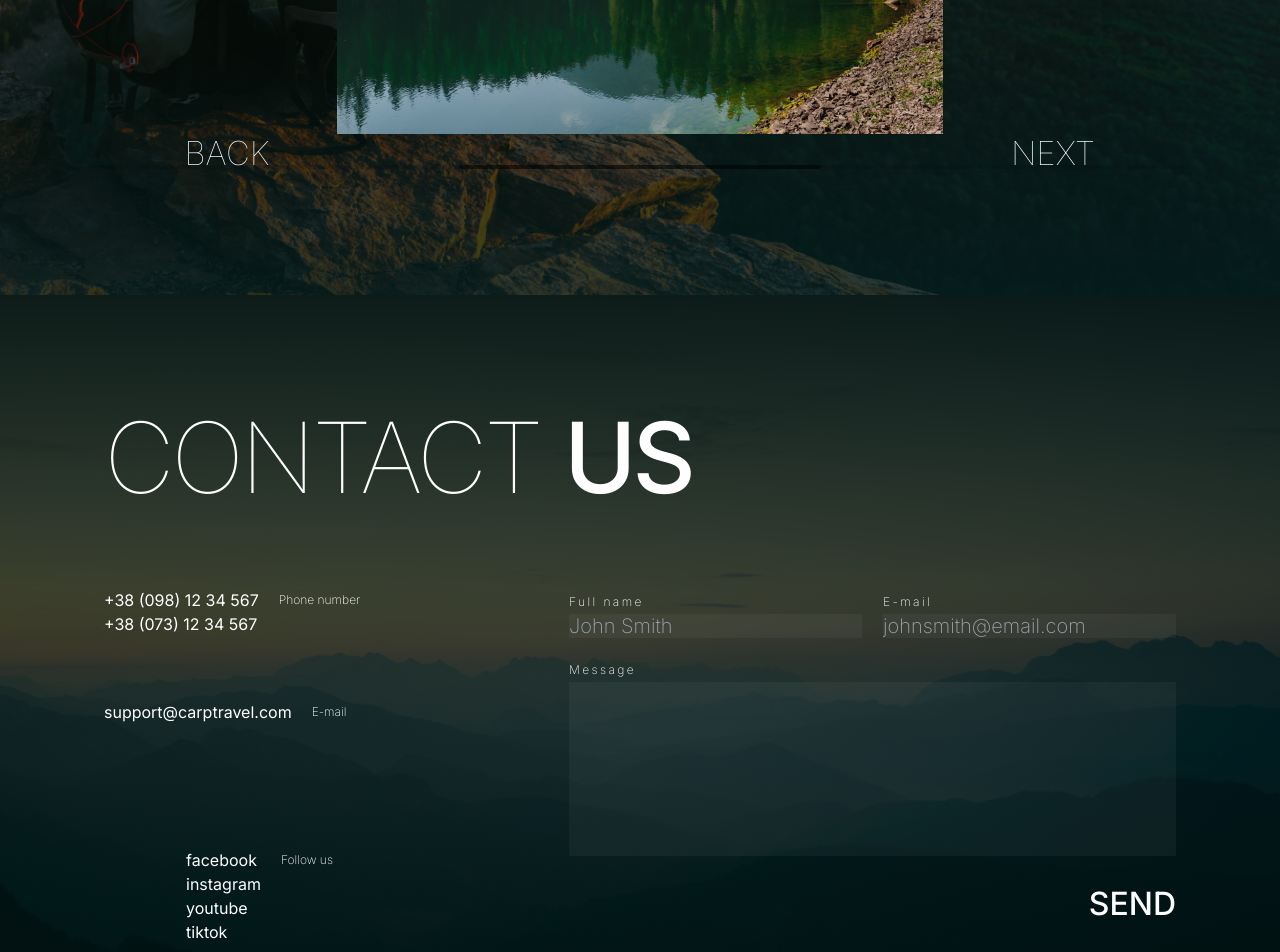
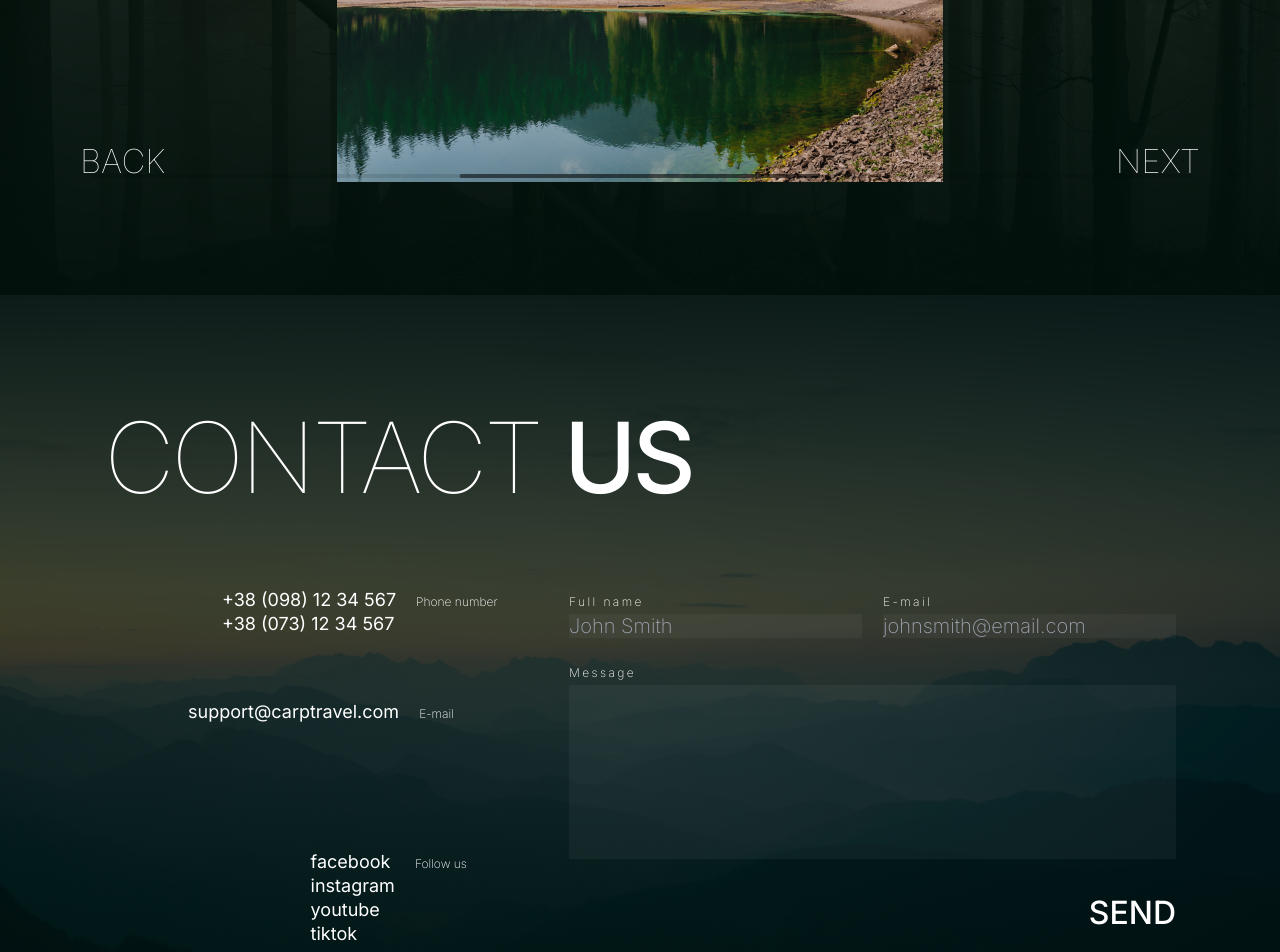
Before and after one commit to Nataly-Moskalenko/carpathians-travel, a Next.js app: page / in a window 1280 px wide. Shown: the part 2080-3032 px from the top of the page. Built offline with nearby package versions, Linux system fonts and the light colour scheme.

Commit message:
adds responsive styles to contact form

```diff
--- a/app/components/Contacts.js
+++ b/app/components/Contacts.js
@@ -4,9 +4,9 @@ export default function Contacts() {
   return (
     <section
       id="Contacts"
-      className="text-white h-[762px] bg-light-gray w-full bg-image-contacts bg-center bg-no-repeat bg-cover p-20"
+      className="text-white h-[856px] md:h-[691px] lg:h-[762px] bg-light-gray w-full bg-image-contacts bg-center bg-no-repeat bg-cover pl-5 pr-5 pt-[56px] pb-[56px] md:pl-8 md:pr-8 md:pt-[64px] md:pb-[64px] lg:p-20"
     >
-      <div className="p-6">
+      <div className="lg:p-6 w-[320px] md:w-[768px] lg:w-full mx-auto">
         <h2 className="w-[606px]">
           <span className="text-[40px] md:text-[67px] lg:text-[98px] font-thin uppercase tracking-[-1.6px] md:tracking-[-2.68px] lg:tracking-[-3.92px] leading-[56px] md:leading-[1.2]">
             Contact{' '}
@@ -15,37 +15,39 @@ export default function Contacts() {
             us
           </span>
         </h2>
-        <div className="flex justify-between mt-[71px]">
-          <div className="w-[311px]">
-            <div className="flex gap-5 mb-[64px]">
+        <div className="lg:flex lg:justify-between mt-9 lg:mt-[71px]">
+          <div className="mb-3 md:mb-[64px] lg:mb-0 md:flex gap-[90px] lg:block">
+            <div>
+              <div className="flex items-baseline gap-5 mb-[24px] lg:mb-[64px] ml-[42px] md:ml-[64px] lg:ml-[118px]">
                 <ul>
                   <li>
-                  <p className="text-lg font-normal leading-6">+38 (098) 12 34 567</p>
+                    <p className="text-[14px] md:text-[16px] lg:text-[18px] font-normal leading-6">+38 (098) 12 34 567</p>
                   </li>
                   <li>
-                  <p className="text-lg font-normal leading-6">+38 (073) 12 34 567</p>
+                    <p className="text-[14px] md:text-[16px] lg:text-[18px] font-normal leading-6">+38 (073) 12 34 567</p>
                   </li>
                 </ul>
-              <p className="text-[12px] font-extralight leading-6">Phone number</p>
+                <p className="text-[12px] font-extralight leading-[20px] lg:leading-6">Phone number</p>
               </div>
-            <div className="flex  gap-5 mb-[124px]">
-              <p className="text-lg font-normal leading-6">support@carptravel.com</p>
-              <p className="text-[12px] font-extralight leading-6">E-mail</p>
+              <div className="flex items-baseline gap-5 mb-[24px] md:mb-0 lg:mb-[124px] ml-[16px] md:ml-[34px] lg:ml-[84px]">
+                <p className="text-[14px] md:text-[16px] lg:text-[18px] font-normal leading-6">support@carptravel.com</p>
+                <p className="text-[12px] font-extralight leading-[20px] lg:leading-6">E-mail</p>
               </div>
-            <div className="flex justify-center flex-row-reverse gap-5">
-              <p className="text-[12px] font-extralight leading-6">Follow us</p>
+            </div>
+            <div className="flex items-baseline justify-center lg:flex-row-reverse gap-5 ml-[72px] md:ml-0 lg:ml-[176px]">
+              <p className="text-[12px] font-extralight leading-[20px] lg:leading-6">Follow us</p>
               <ul>
                 <li>
-                  <p className="text-lg font-normal leading-6">facebook</p>
+                  <p className="text-[14px] md:text-[16px] lg:text-[18px] font-normal leading-6">facebook</p>
                 </li>
                 <li>
-                  <p className="text-lg font-normal leading-6">instagram</p>
+                  <p className="text-[14px] md:text-[16px] lg:text-[18px] font-normal leading-6">instagram</p>
                 </li>
                 <li>
-                  <p className="text-lg font-normal leading-6">youtube</p>
+                  <p className="text-[14px] md:text-[16px] lg:text-[18px] font-normal leading-6">youtube</p>
                 </li>
                 <li>
-                  <p className="text-lg font-normal leading-6">tiktok</p>
+                  <p className="text-[14px] md:text-[16px] lg:text-[18px] font-normal leading-6">tiktok</p>
                 </li>
               </ul>
             </div>
--- a/app/components/FormContacts.js
+++ b/app/components/FormContacts.js
@@ -12,9 +12,9 @@ export default function FormContacts() {
   return (
     <form
       onSubmit={handleSubmit((data) => console.log(data))}
-      className="form flex flex-col w-[607px]"
+      className="form md:flex gap-5 lg:flex-col w-[280px] md:w-[704px] lg:w-[607px]"
     >
-      <div className="flex flex-row">
+      <div className="md:flex md:flex-col lg:flex-row">
         <div>
           <label
             htmlFor="fullname"
@@ -31,16 +31,11 @@ export default function FormContacts() {
             name="fullName"
             placeholder="John Smith"
             type="text"
-            className="text-[20px] font-extralight leading-6 bg-gray w-[293px]"
+            className="text-[13px] lg:text-[20px] font-extralight leading-6 bg-gray w-[280px] md:w-[221px] lg:w-[293px]"
           />
           {errors.fullName && (
             <p className="flex items-center justify-end">
-              <svg
-                width="18"
-                height="18"
-                viewBox="0 0 18 18"
-                fill="none"
-              >
+              <svg width="18" height="18" viewBox="0 0 18 18" fill="none">
                 <path
                   d="M4.375 4.375L13.625 13.625M13.625 4.375L4.375 13.625"
                   stroke="#FF5757"
@@ -68,16 +63,11 @@ export default function FormContacts() {
             name="email"
             type="email"
             placeholder="johnsmith@email.com"
-            className="text-[20px] font-extralight leading-6 bg-gray w-[293px]"
+            className="text-[13px] lg:text-[20px] font-extralight leading-6 bg-gray w-[280px] md:w-[221px] lg:w-[293px]"
           />
           {errors.email && (
             <p className="flex items-center justify-end">
-              <svg
-                width="18"
-                height="18"
-                viewBox="0 0 18 18"
-                fill="none"
-              >
+              <svg width="18" height="18" viewBox="0 0 18 18" fill="none">
                 <path
                   d="M4.375 4.375L13.625 13.625M13.625 4.375L4.375 13.625"
                   stroke="#FF5757"
@@ -94,9 +84,10 @@ export default function FormContacts() {
           )}
         </div>
       </div>
+      <div>
         <label
           htmlFor="message"
-        className="text-[12px] font-extralight leading-6 tracking-[2.4px] mt-[19px]"
+          className="text-[12px] font-extralight leading-6 tracking-[2.4px]"
         >
           Message
         </label>
@@ -105,11 +96,12 @@ export default function FormContacts() {
             required: true,
           })}
           name="message"
-        className="text-[20px] font-extralight leading-6 bg-gray form-textarea resize-none h-[174px]"
+          className="text-[13px] lg:text-[20px] font-extralight leading-6 bg-gray form-textarea resize-none w-[280px] md:w-[463px] lg:w-[607px] h-[193px] md:h-[221px] lg:h-[174px]"
         />
-      <button type="submit" className="text-[32px] font-medium uppercase ml-auto mt-6">
+        <button type="submit" className="block text-[30px] lg:text-[32px] font-medium uppercase ml-auto mt-6">
           Send
         </button>
+      </div>
     </form>
   );
 }
--- a/app/components/Gallery.js
+++ b/app/components/Gallery.js
@@ -27,9 +27,9 @@ export default function Gallery() {
   return (
     <section
       id="Gallery"
-      className="text-white h-[788px] bg-light-gray w-full bg-image-about bg-center bg-no-repeat bg-cover p-20"
+      className="text-white h-[801px] md:h-[575px] lg:h-[788px] bg-light-gray w-full bg-image-gallery bg-center bg-no-repeat bg-cover pl-5 pr-5 pt-[56px] pb-[56px] md:pl-8 md:pr-8 md:pt-[64px] md:pb-[64px] lg:p-20"
     >
-      <h2>
+      <h2 className="block mb-6 md:mb-[72px] text-center lg:text-left lg:m-6">
         <span className="text-[40px] md:text-[67px] lg:text-[98px] font-thin uppercase tracking-[-1.6px] md:tracking-[-2.68px] lg:tracking-[-3.92px] leading-[56px] md:leading-[1.2]">
           Our{' '}
         </span>
@@ -37,6 +37,30 @@ export default function Gallery() {
           gallery
         </span>
       </h2>
+      <ul className='flex flex-col gap-6 md:hidden'>
+        <li>
+        <Image
+                className="w-[280px] h-[187px] mx-auto"
+                src={Gallery1}
+                alt="Photo CarpTravel"
+              />
+        </li>
+        <li>
+        <Image
+                className="w-[280px] h-[187px] mx-auto"
+                src={Gallery2}
+                alt="Photo CarpTravel"
+              />
+        </li>
+        <li>
+        <Image
+                className="w-[280px] h-[187px] mx-auto"
+                src={Gallery3}
+                alt="Photo CarpTravel"
+              />
+        </li>
+      </ul>
+      <div className="hidden md:block">
         <Swiper
           modules={[Navigation, Pagination, Scrollbar, A11y, Autoplay]}
           spaceBetween={24}
@@ -53,7 +77,7 @@ export default function Gallery() {
           {galeryImages.map((image) => (
             <SwiperSlide key={image.id}>
               <Image
-              className="w-[606px] h-[429px] ml-auto mr-auto"
+                className="md:w-[415px] md:h-[294px] lg:w-[606px] lg:h-[429px] mx-auto"
                 src={image.src}
                 alt="Photo CarpTravel"
               />
@@ -61,17 +85,18 @@ export default function Gallery() {
           ))}
           <button
             ref={prevRef}
-          className="text-[33px] font-thin uppercase ml-auto leading-[1.2] w-[294px]"
+            className="absolute left-0 bottom-0 text-[33px] font-thin uppercase ml-auto leading-[1.2]"
           >
             <p className="">Back</p>
           </button>
           <button
-          className="absolute right-0 bottom-0 text-[33px] font-thin uppercase mr-auto leading-[1.2] w-[294px]"
+            className="absolute right-0 bottom-0 text-[33px] font-thin uppercase mr-auto leading-[1.2]"
             ref={nextRef}
           >
             <p className="">Next</p>
           </button>
         </Swiper>
+      </div>
     </section>
   );
 }
--- a/app/components/Header.js
+++ b/app/components/Header.js
@@ -6,7 +6,7 @@ import Logo from '../../public/logo.png';
 
 export default function Header() {
   return (
-    <header className="flex justify-between items-center h-6 lg:pr-6 lg:pl-6 mb-9 md:mb-[66px] lg:mb-[72px] text-white w-[280px] md:w-full m-auto md:m-0">
+    <header className="flex justify-between items-center h-6 lg:pr-6 lg:pl-6 mb-9 md:mb-[66px] lg:mb-[72px] text-white w-[280px] md:w-full mx-auto md:m-0">
       <div>
         <Image className="w-[59px] h-[21px] lg:w-[61px] lg:h-[22px]" src={Logo} alt="Logo CarpTravel" />
         <p className="font-[Karantina] text-[14px] font-[400] leading-[1.2]">
--- a/app/components/Hero.js
+++ b/app/components/Hero.js
@@ -38,7 +38,7 @@ export default function Hero() {
           type="button"
           className="mt-[24px] md:mt-[28px] bg-gray h-[53px] md:h-[50px] lg:h-[71px]"
         >
-          <p className="pt-[18px] pb-[18px] md:pt-[14px] md:pb-[14px] lg:pt-[16px] lg:pb-[16px] pr-[64px] pl-[64px] lg:text-[32px] font-bold uppercase">
+          <p className="pt-[18px] pb-[18px] md:pt-[14px] md:pb-[14px] lg:pt-[16px] lg:pb-[16px] pr-[64px] pl-[64px] text-[18px] lg:text-[32px] font-bold uppercase">
             <Link
               // activeClass="active"
               to="Contacts"
--- a/tailwind.config.js
+++ b/tailwind.config.js
@@ -34,6 +34,7 @@ module.exports = {
         'image-home': 'url(../public/home.png)',
         'image-about': 'url(../public/about.png)',
         'image-contacts': 'url(../public/contacts.png)',
+        'image-gallery': 'url(../public/gallery.png)',
         // 'gradient-radial': 'radial-gradient(var(--tw-gradient-stops))',
         // 'gradient-conic': 'conic-gradient(from 180deg at 50% 50%, var(--tw-gradient-stops))',
       },
```
Also changed, not shown: public/gallery.png (added), public/home.jpg (deleted). Lines whose indentation alone changed are shown as unchanged.
